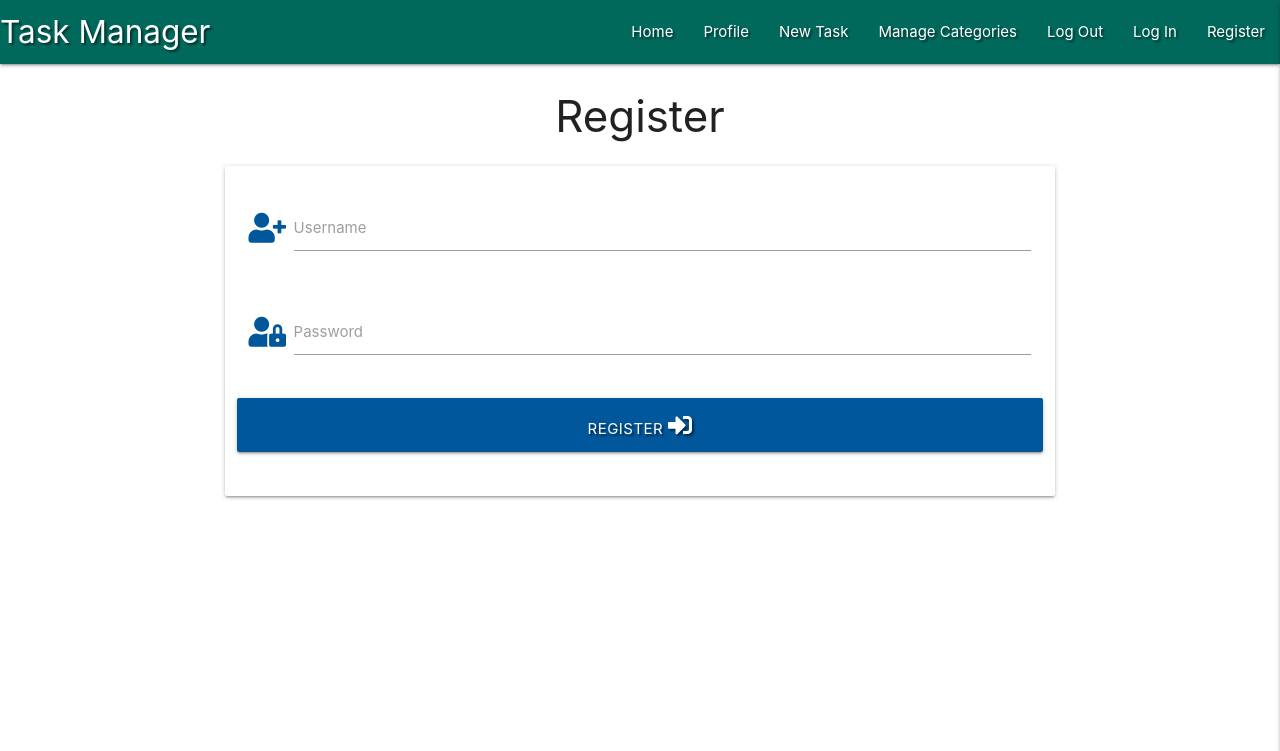
After one commit to WrightDanG/TaskManagerProject, a Flask app: page /register in a window 1280 px wide. The commit adds this page. Shown: the top 751 px of the page. Run offline with Flask 2, Linux system fonts and the light colour scheme; some libraries are stand-ins or nearby versions.

Commit message:
Add register page and create form for signup.

```diff
--- a/app.py
+++ b/app.py
@@ -2,6 +2,7 @@ import os
 from flask import Flask, flash, render_template, redirect, request, session, url_for
 from flask_pymongo import PyMongo
 from bson.objectid import ObjectId
+from werkzeug.security import generate_password_hash, check_password_hash
 if os.path.exists("env.py"):
     import env
 
@@ -22,6 +23,11 @@ def get_tasks():
     return render_template("tasks.html", tasks=tasks)
 
 
+@app.route("/register", methods=["GET", "POST"])
+def register():
+    return render_template("register.html")
+
+
 if __name__ == "__main__":
     app.run(host=os.environ.get("IP"),
             port=int(os.environ.get("PORT")),
--- a/templates/base.html
+++ b/templates/base.html
@@ -26,7 +26,7 @@
                 <li><a href="#">Manage Categories</a></li>
                 <li><a href="#">Log Out</a></li>
                 <li><a href="#">Log In</a></li>
-                <li><a href="#">Register</a></li>
+                <li><a href="{{ url_for('register') }}">Register</a></li>
 
             </ul>
             </div>
@@ -40,7 +40,7 @@
             <li><a href="#">Manage Categories</a></li>
             <li><a href="#">Log Out</a></li>
             <li><a href="#">Log In</a></li>
-            <li><a href="#">Register</a></li>
+            <li><a href="{{ url_for('register') }}">Register</a></li>
         </ul>
 
     </header>
@@ -48,7 +48,8 @@
     {% block content %}
     {% endblock %}
 
-    <script src="http://code.jquery.com/jquery-3.5.1.min.js" integrity="sha256-9/aliU8dGd2tb6OSsuzixeV4y/faTqgFtohetphbbj0=" crossorigin="anonymous"></script>
+    <script src="https://code.jquery.com/jquery-3.5.1.min.js"
+        integrity="sha256-9/aliU8dGd2tb6OSsuzixeV4y/faTqgFtohetphbbj0=" crossorigin="anonymous"></script>
     <script src="https://cdnjs.cloudflare.com/ajax/libs/materialize/1.0.0/js/materialize.min.js"></script>
     <script src="{{ url_for('static', filename='js/script.js') }}"></script>
     {% block scripts %}
--- /dev/null
+++ b/templates/register.html
@@ -0,0 +1,32 @@
+{% extends "base.html" %}
+{% block content %}
+
+    <h3 class="center-align">Register</h3>
+
+    <div class="row">
+    <form class="col s12 m8 offset-m2" method="POST" action="{{ url_for('register') }}">
+        <div class="card-panel">
+            <div class="row">
+                <div class="input-field col s12">
+                    <i class="fas fa-user-plus prefix light-blue-text text-darken-4"></i>
+                    <input id="username" name="username" type="text" class="validate">
+                    <label for="username">Username</label>
+                </div>
+            </div>
+            <div class="row">
+                <div class="input-field col s12">
+                    <i class="fas fa-user-lock prefix light-blue-text text-darken-4"></i>
+                    <input id="password" name="password" type="password" class="validate">
+                    <label for="password">Password</label>
+                </div>
+            </div>
+            <div class="row">
+                <button type="submit" class="col s12 btn-large light-blue darken-4 text-shadow">
+                    Register <i class="fas fa-sign-in-alt"></i>
+                </button>
+            </div>
+        </div>
+    </form>
+    </div>
+
+{% endblock %}
```
